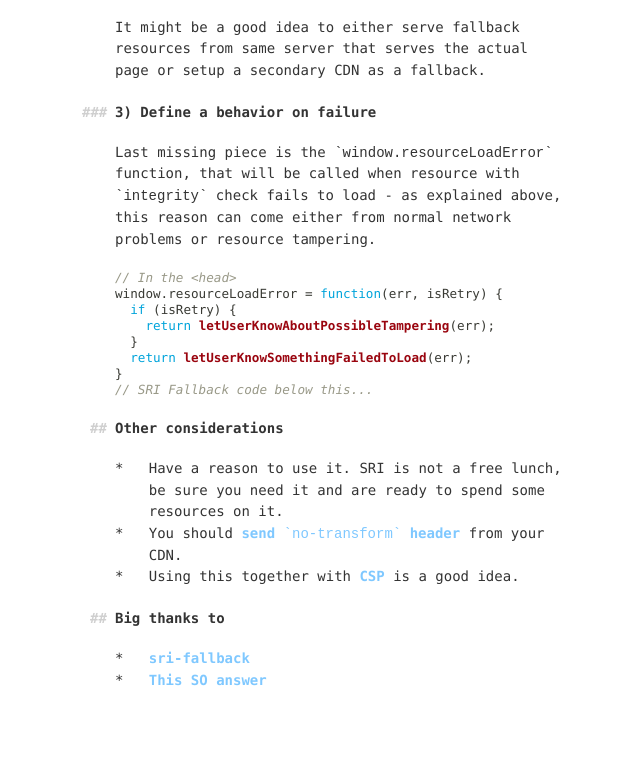
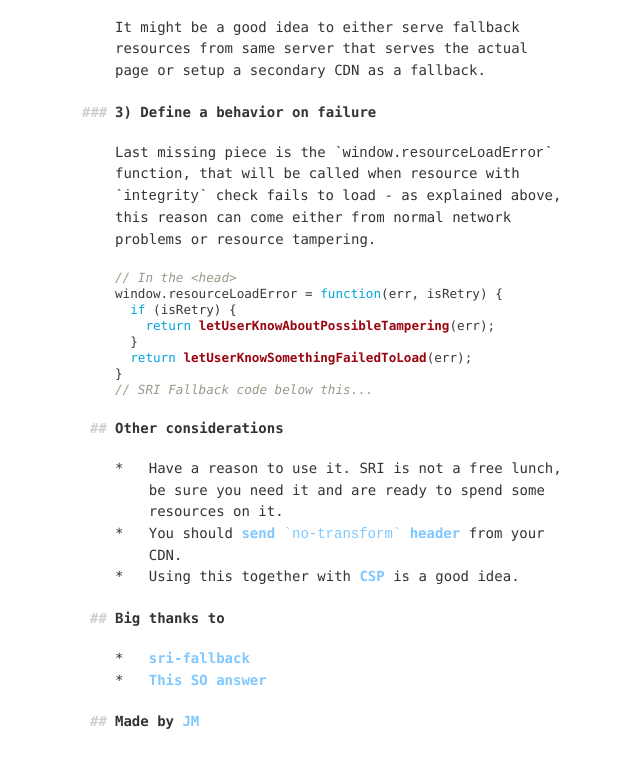
Before and after one commit to JackuB/subresource-integrity-fallback, a website: page index.html in a window 1280 px wide. Shown: the part 1640-2407 px from the top of the page, without its empty margins (300-940 px from the left). Before the commit the page ends 2371 px from the top, so only its background shows below. Drawn offline with Linux system fonts and the light colour scheme.

Commit message:
add made by

```diff
--- a/index.html
+++ b/index.html
@@ -87,6 +87,8 @@ window.resourceLoadError = function(err, isRetry) {
       <li><a href="https://github.com/cyph/sri-fallback">sri-fallback</a></li>
       <li><a href="http://stackoverflow.com/a/3219767/3484158">This SO answer</a></li>
     </ul>
+
+    <h2>Made by <a href="http://mikul.as">JM</a></h2>
   </main>
   <script src="prism.js"></script>
   <script>
```
